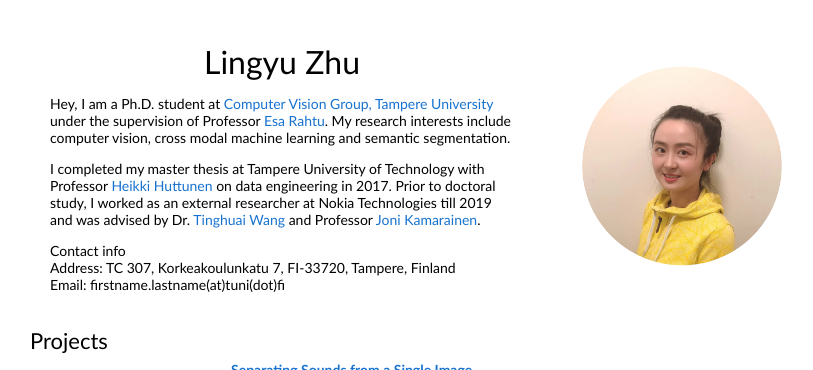
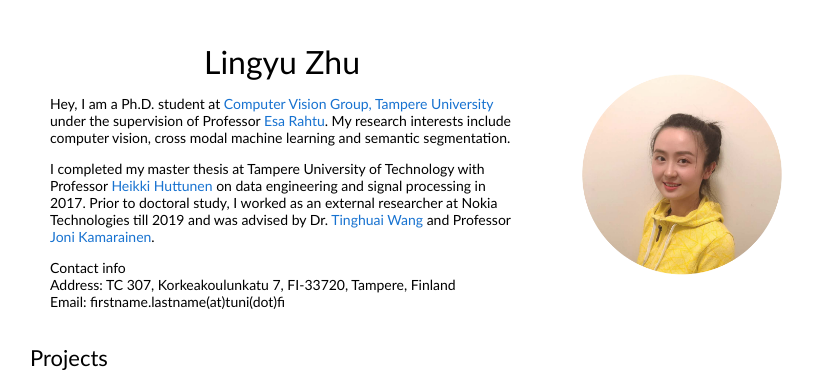
Before and after one commit to ly-zhu/ly-zhu.github.io, a Jekyll site: the page index.html, which Jekyll copies as it is, in a window 1280 px wide, cut to the strip 0-370 px from the top of the page. Shown: the whole strip, without its empty margins (210-1023 px from the left). Built offline with Jekyll 4.4.1, drawn with Linux system fonts in a browser that asks for light colours.

Commit message:
add sgn to profile page

```diff
--- a/index.html
+++ b/index.html
@@ -21,7 +21,7 @@
                 </p>
                 <p>Hey, I am a Ph.D. student at <a href="https://research.tuni.fi/vision/">Computer Vision Group, Tampere University</a> under the supervision of Professor <a href="http://esa.rahtu.fi/">Esa Rahtu</a>. My research interests include computer vision, cross modal machine learning and semantic segmentation.
                 </p>
-                <p>I completed my master thesis at Tampere University of Technology with Professor <a href="http://www.cs.tut.fi/~hehu/">Heikki Huttunen</a> on data engineering in 2017. Prior to doctoral study, I worked as an external researcher at Nokia Technologies till 2019 and was advised by Dr. <a href="https://sites.google.com/site/tinghuaiw/">Tinghuai Wang</a> and Professor <a href="http://vision.cs.tut.fi/personal/JoniKamarainen/">Joni Kamarainen</a>.
+                <p>I completed my master thesis at Tampere University of Technology with Professor <a href="http://www.cs.tut.fi/~hehu/">Heikki Huttunen</a> on data engineering and signal processing in 2017. Prior to doctoral study, I worked as an external researcher at Nokia Technologies till 2019 and was advised by Dr. <a href="https://sites.google.com/site/tinghuaiw/">Tinghuai Wang</a> and Professor <a href="http://vision.cs.tut.fi/personal/JoniKamarainen/">Joni Kamarainen</a>.
                 </p>
                 Contact info
                 <br>
```
